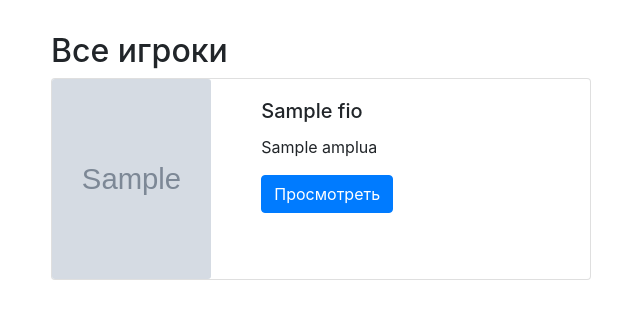
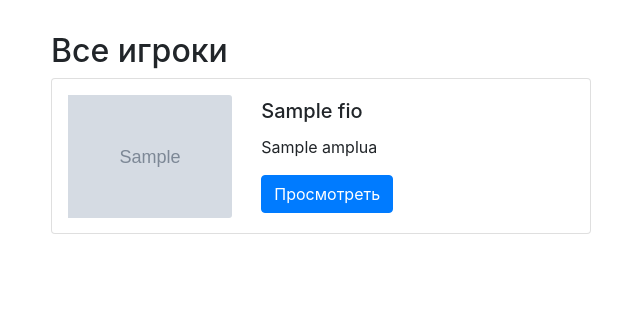
Before and after one commit to Leveofan97/Hospital, a CodeIgniter 4 app: template app/Views/player/view_all.php in a window 1280 px wide. Shown: the part 58-377 px from the top of the page, without its empty margins (34-674 px from the left). Run offline with PHP 8.4 and a stand-in for CodeIgniter, Linux system fonts and the light colour scheme; the template is opened without the code that fills it: most values are stand-ins (such as "Sample title", 1, 10 or a date in 2020); grey boxes marked "Sample" are stand-in pictures; some libraries are stand-ins or nearby versions.

Commit message:
Update view_all.php

```diff
--- a/app/Views/player/view_all.php
+++ b/app/Views/player/view_all.php
@@ -10,7 +10,14 @@
                 <div class="card mb-3" style="max-width: 540px;">
                     <div class="row">
                         <div class="col-md-4 d-flex align-items-center">
-                            <img height="200" src="<?= esc($item['picture_url']); ?>" class="card-img" alt="<?= esc($item['FIO']); ?>">
+                            <img style="
+  display: block;
+  max-width:180px;
+  max-height:200px;
+  width: auto;
+  height: auto;
+  padding-left: 10%;
+  " src="<?= esc($item['picture_url']); ?>" class="card-img" alt="<?= esc($item['FIO']); ?>">
                         </div>
                         <div class="col-md-8">
                             <div class="card-body">
```
